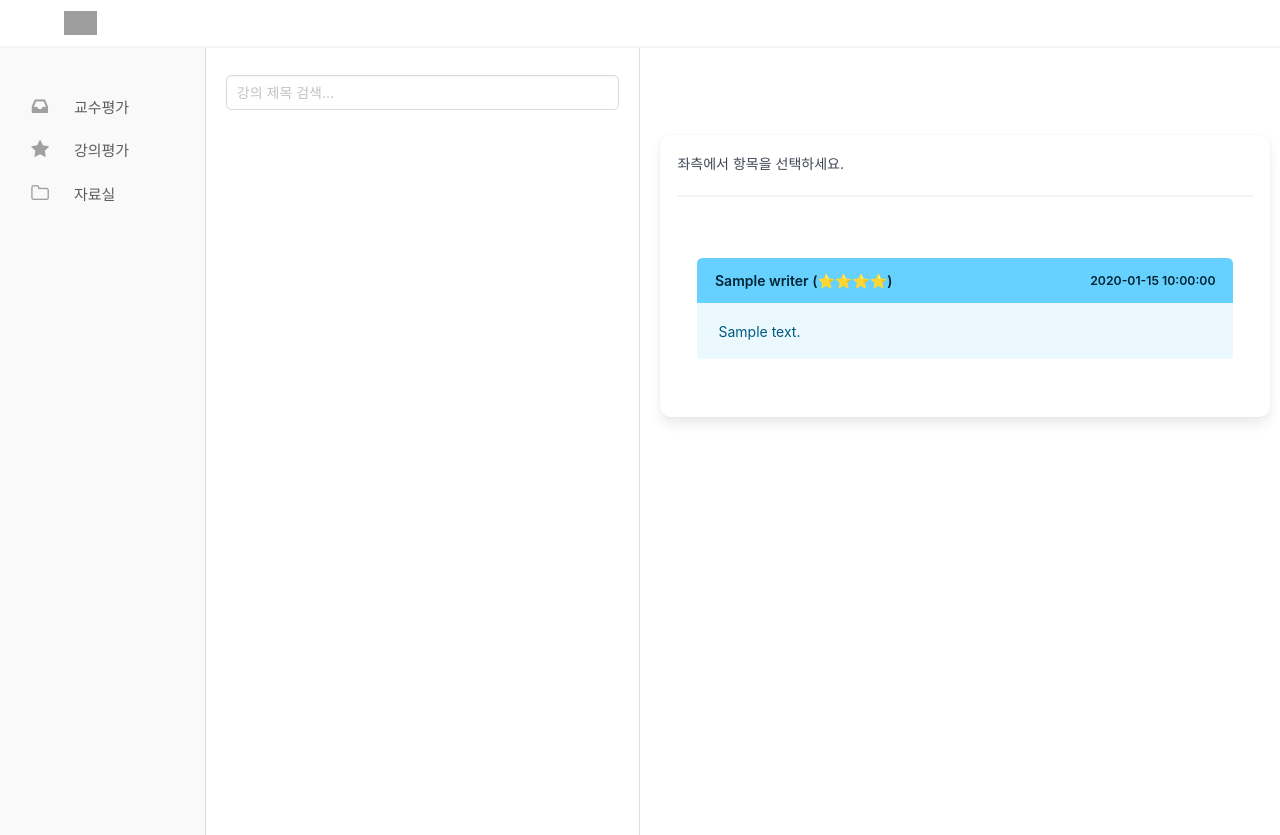
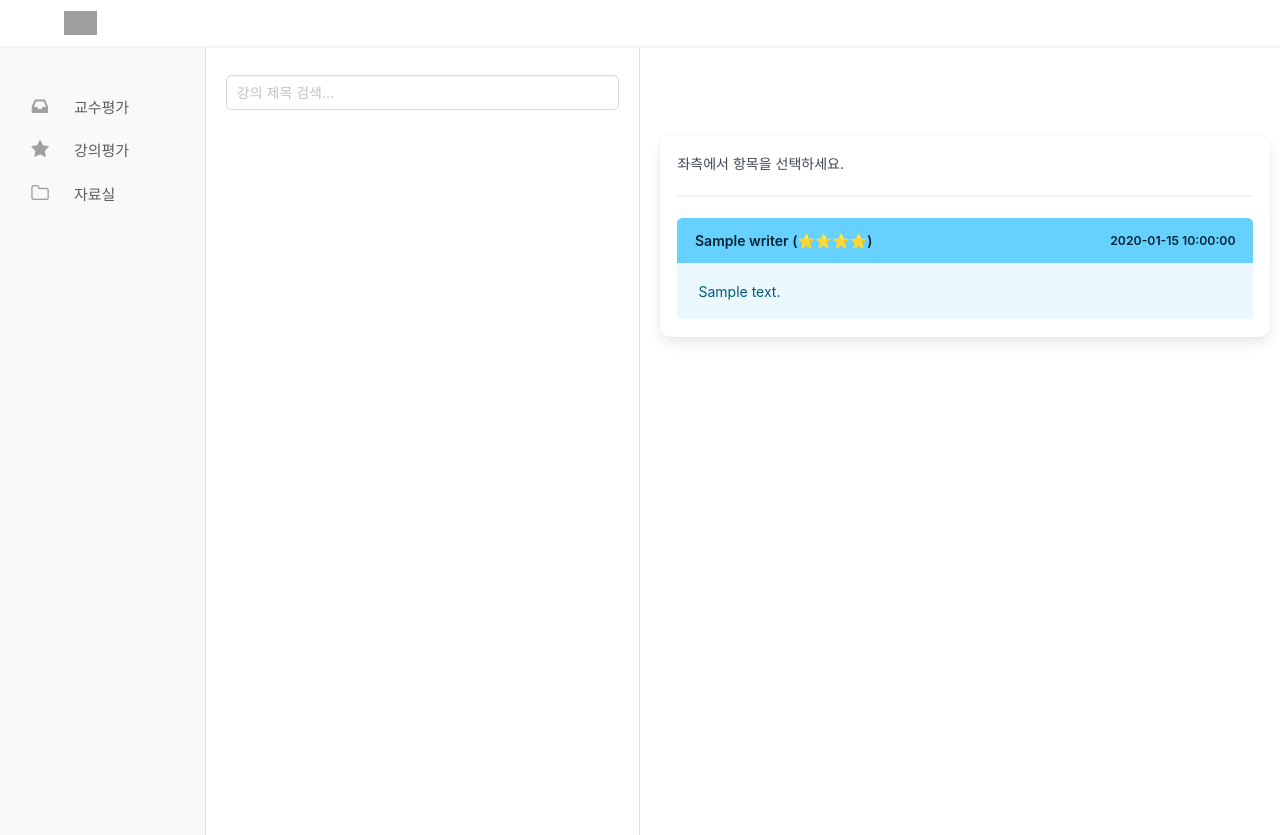
Before and after one commit to brokerbong/professorReview, a Flask app: template templates/base.html in a window 1280 px wide. Run offline with Flask 3, Linux system fonts and the light colour scheme; the template is opened without the code that fills it: most values are stand-ins (such as "Sample title", 1, 10 or a date in 2020); grey boxes are pictures that could not be loaded.

Commit message:
Update review_panel.html

```diff
--- a/templates/components/review_panel.html
+++ b/templates/components/review_panel.html
@@ -40,7 +40,7 @@
       {% endif %}
 
       {% for r in reviews %}
-        <article class="message is-info">
+        <article class="message is-info" style="padding: 0px;">
             <div class="message-header">
                 <p>{{ r.writer }} ({{ '⭐' * r.rating }})</p>
                 <small>{{ r.created_at }}</small>
```
